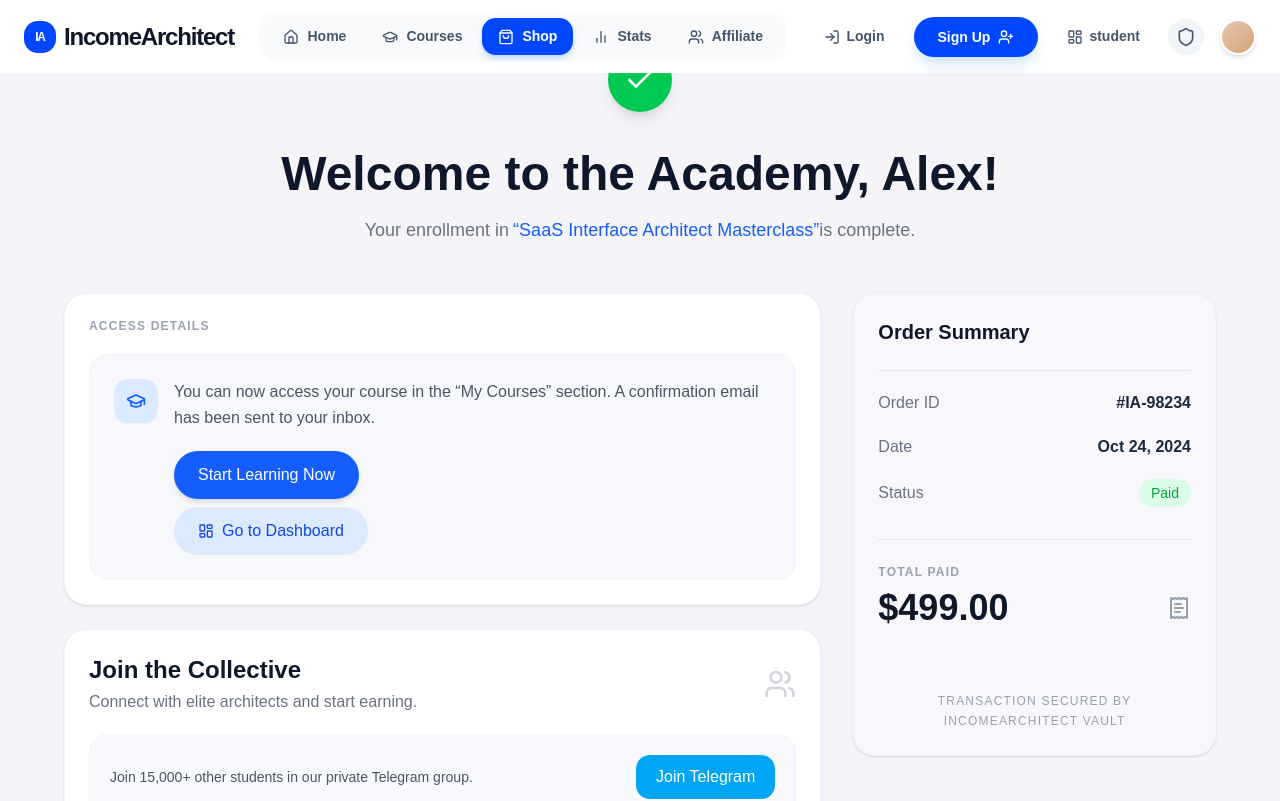
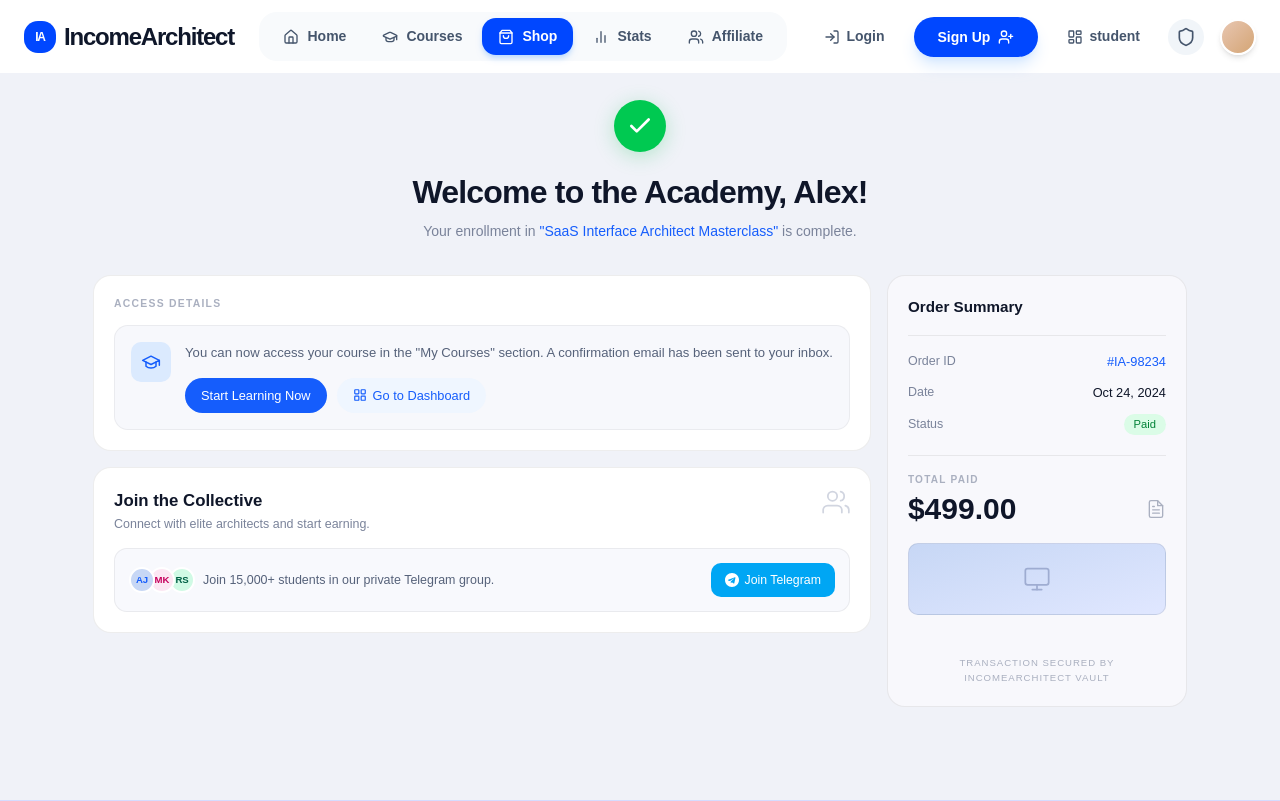
Before and after one commit to aftabfarhanarko/Course-Selling-Platform, a Next.js app: page /shop in a window 1280 px wide. Shown: the top 801 px of the page. Built offline with nearby package versions, Linux system fonts and the light colour scheme; a web font is replaced by a local one.

Commit message:
update shop cart

```diff
--- a/src/app/shop/page.tsx
+++ b/src/app/shop/page.tsx
@@ -1,13 +1,6 @@
 "use client";
 
 import { useState } from "react";
-import {
-  Check,
-  GraduationCap,
-  LayoutDashboard,
-  Users,
-  ReceiptText,
-} from "lucide-react";
 import Link from "next/link";
 
 const enrollments = [
@@ -26,158 +19,175 @@
   const [selectedEnrollment] = useState(enrollments[0]);
 
   return (
-    <div className="min-h-screen bg-[#f5f5f9] px-4 sm:px-6 lg:px-8 py-8 sm:py-12">
-      <div className="w-full max-w-6xl mx-auto">
-        {/* Success Icon */}
-        <div className="flex justify-center mb-6 sm:mb-8">
-          <div className="w-14 h-14 sm:w-16 sm:h-16 rounded-full bg-green-500 flex items-center justify-center shadow-lg">
-            <Check className="w-7 h-7 sm:w-8 sm:h-8 text-white" />
+    <div className="min-h-screen bg-[#f0f2f8] flex items-start justify-center px-4 py-10 font-sans">
+      <div className="mt-15 max-w-7xl mx-auto">
+
+        {/* Check Icon */}
+        <div className="flex justify-center mb-5">
+          <div className="w-[52px] h-[52px] rounded-full bg-green-500 flex items-center justify-center shadow-[0_4px_20px_rgba(34,197,94,0.28)]">
+            <svg width="26" height="26" viewBox="0 0 24 24" fill="none" stroke="#fff" strokeWidth="2.5" strokeLinecap="round" strokeLinejoin="round">
+              <polyline points="20 6 9 17 4 12" />
+            </svg>
           </div>
         </div>
 
         {/* Heading */}
-        <div className="text-center mb-8 sm:mb-12 px-2">
-          <h1 className="text-2xl sm:text-3xl md:text-4xl lg:text-5xl font-bold text-slate-900 leading-tight">
+        <div className="text-center mb-8">
+          <h1 className="text-2xl sm:text-3xl md:text-[2rem] font-semibold text-[#0f1629] leading-tight tracking-tight">
             Welcome to the Academy, {selectedEnrollment.userName}!
           </h1>
-          <p className="mt-3 text-sm sm:text-base md:text-lg text-gray-500 max-w-2xl mx-auto leading-relaxed">
-            Your enrollment in
-            <span className="text-blue-600 font-medium ml-1">
-              “{selectedEnrollment.courseTitle}”
-            </span>
+          <p className="mt-2 text-xs sm:text-sm text-[#7a839a] font-normal leading-relaxed">
+            Your enrollment in{" "}
+            <span className="text-blue-600 font-medium">
+              &quot;{selectedEnrollment.courseTitle}&quot;
+            </span>{" "}
             is complete.
           </p>
         </div>
 
-        {/* Responsive Grid */}
-        <div className="grid grid-cols-1 lg:grid-cols-3 gap-6 lg:gap-8">
-          {/* Left Section */}
-          <div className="lg:col-span-2 space-y-6 order-2 lg:order-1">
-            {/* Access Details */}
-            <div className="bg-white rounded-2xl sm:rounded-3xl p-4 sm:p-6 shadow-sm border border-gray-100">
-              <p className="text-xs font-semibold tracking-widest text-gray-400 uppercase mb-4 sm:mb-5">
+        {/* Grid */}
+        <div className="grid grid-cols-1 lg:grid-cols-[1fr_300px] gap-4">
+
+          {/* Left Column */}
+          <div className="flex flex-col gap-4 order-2 lg:order-1">
+
+            {/* Access Details Card */}
+            <div className="bg-white rounded-[18px] p-5 border border-black/[0.07]">
+              <p className="text-[0.65rem] font-semibold tracking-[0.12em] text-[#aab0c0] uppercase mb-3.5">
                 Access Details
               </p>
-
-              <div className="bg-[#f7f8fc] rounded-2xl p-4 sm:p-6 border border-gray-100">
-                <div className="flex flex-col sm:flex-row gap-4 items-start">
-                  <div className="w-10 h-10 sm:w-11 sm:h-11 rounded-xl bg-blue-100 flex items-center justify-center shrink-0">
-                    <GraduationCap className="w-5 h-5 text-blue-600" />
+              <div className="bg-[#f7f8fc] rounded-[14px] p-4 border border-black/[0.05] flex gap-3.5 items-start">
+                <div className="w-10 h-10 rounded-[10px] bg-blue-100 flex items-center justify-center shrink-0 text-blue-600">
+                  <svg width="20" height="20" viewBox="0 0 24 24" fill="none" stroke="currentColor" strokeWidth="1.8" strokeLinecap="round" strokeLinejoin="round">
+                    <path d="M22 10v6M2 10l10-5 10 5-10 5z" />
+                    <path d="M6 12v5c3 3 9 3 12 0v-5" />
+                  </svg>
                 </div>
-
-                  <div className="w-full">
-                    <p className="text-sm sm:text-base text-gray-600 leading-relaxed">
-                      You can now access your course in the “My Courses”
-                      section. A confirmation email has been sent to your inbox.
+                <div>
+                  <p className="text-[0.82rem] text-[#56627a] leading-relaxed">
+                    You can now access your course in the &quot;My Courses&quot; section. A confirmation email has been sent to your inbox.
                   </p>
-
-                    {/* Buttons responsive */}
-                    <div className=" flex-col sm:flex-row gap-3 mt-5 w-full">
+                  <div className="flex flex-wrap gap-2.5 mt-3.5">
                     <Link
                       href={`/shop/shopCard?id=${selectedEnrollment.id}&price=${selectedEnrollment.price}&title=${encodeURIComponent(selectedEnrollment.courseTitle)}`}
-                        className="w-full sm:w-auto"
+                      className="inline-flex items-center px-4 py-2 rounded-full bg-blue-600 text-white text-[0.8rem] font-medium hover:scale-[1.02] hover:shadow-[0_4px_14px_rgba(37,99,235,0.3)] transition-all duration-150 no-underline"
                     >
-                        <button className="w-full sm:w-auto px-6  py-3 rounded-full bg-blue-600 text-white font-medium shadow-md hover:scale-[1.02] transition">
                       Start Learning Now
-                        </button>
                     </Link>
-
                     <Link
                       href="/student/dashboard"
-                        className="w-full sm:w-auto  md:mt-0"
+                      className="inline-flex items-center gap-1.5 px-4 py-2 rounded-full bg-blue-50 text-blue-600 text-[0.8rem] font-medium hover:bg-blue-100 transition-colors duration-150 no-underline"
                     >
-                        <button className="w-full mt-4 sm:w-auto px-6 md:mt-2 py-3 rounded-full bg-blue-100 text-blue-700 font-medium hover:bg-blue-200 transition flex items-center justify-center gap-2">
-                          <LayoutDashboard className="w-4 h-4" />
+                      <svg width="14" height="14" viewBox="0 0 24 24" fill="none" stroke="currentColor" strokeWidth="2" strokeLinecap="round" strokeLinejoin="round">
+                        <rect x="3" y="3" width="7" height="7" rx="1" />
+                        <rect x="14" y="3" width="7" height="7" rx="1" />
+                        <rect x="3" y="14" width="7" height="7" rx="1" />
+                        <rect x="14" y="14" width="7" height="7" rx="1" />
+                      </svg>
                       Go to Dashboard
-                        </button>
                     </Link>
                   </div>
                 </div>
               </div>
             </div>
+
+            {/* Community Card */}
+            <div className="bg-white rounded-[18px] p-5 border border-black/[0.07]">
+              <div className="flex justify-between items-start mb-3.5">
+                <div>
+                  <h3 className="text-[1.05rem] font-semibold text-[#0f1629]">Join the Collective</h3>
+                  <p className="text-[0.78rem] text-[#7a839a] mt-0.5">Connect with elite architects and start earning.</p>
                 </div>
-
-            {/* Community Section */}
-            <div className="bg-white rounded-2xl sm:rounded-3xl p-4 sm:p-6 shadow-sm border border-gray-100">
-              <div className="flex flex-col sm:flex-row sm:items-center sm:justify-between gap-4 mb-5">
-                <div>
-                  <h3 className="text-xl sm:text-2xl font-bold text-slate-900">
-                    Join the Collective
-                  </h3>
-                  <p className="text-sm sm:text-base text-gray-500 mt-1">
-                    Connect with elite architects and start earning.
-                  </p>
+                <svg width="28" height="28" viewBox="0 0 24 24" fill="none" stroke="#d1d5e0" strokeWidth="1.5" strokeLinecap="round" strokeLinejoin="round">
+                  <path d="M17 21v-2a4 4 0 0 0-4-4H5a4 4 0 0 0-4 4v2" />
+                  <circle cx="9" cy="7" r="4" />
+                  <path d="M23 21v-2a4 4 0 0 0-3-3.87" />
+                  <path d="M16 3.13a4 4 0 0 1 0 7.75" />
+                </svg>
               </div>
-                <Users className="text-gray-300 w-7 h-7 sm:w-8 sm:h-8" />
+              <div className="bg-[#f8f9fd] rounded-[13px] border border-black/[0.06] p-3.5 flex flex-wrap justify-between items-center gap-3">
+                <div className="flex items-center gap-2 flex-wrap">
+                  {/* Avatar Stack */}
+                  <div className="flex">
+                    <div className="w-[26px] h-[26px] rounded-full border-2 border-white bg-[#c7d7f5] flex items-center justify-center text-[0.6rem] font-semibold text-blue-600 -mr-1.5 z-30">AJ</div>
+                    <div className="w-[26px] h-[26px] rounded-full border-2 border-white bg-pink-100 flex items-center justify-center text-[0.6rem] font-semibold text-pink-700 -mr-1.5 z-20">MK</div>
+                    <div className="w-[26px] h-[26px] rounded-full border-2 border-white bg-emerald-100 flex items-center justify-center text-[0.6rem] font-semibold text-emerald-800 z-10">RS</div>
                   </div>
-
-              <div className="bg-[#f8f9fd] border border-gray-100 rounded-2xl p-4 sm:p-5 flex flex-col sm:flex-row gap-4 sm:items-center sm:justify-between">
-                <p className="text-sm text-gray-600 leading-relaxed">
-                  Join 15,000+ other students in our private Telegram group.
-                </p>
-
+                  <p className="text-[0.78rem] text-[#56627a]">Join 15,000+ students in our private Telegram group.</p>
+                </div>
                 <Link
                   href="https://t.me"
                   target="_blank"
                   rel="noopener noreferrer"
+                  className="inline-flex items-center gap-1.5 px-3.5 py-2 rounded-[10px] bg-sky-500 text-white text-[0.77rem] font-medium hover:opacity-90 transition-opacity duration-150 whitespace-nowrap no-underline"
                 >
-                  <button className="w-full cursor-pointer sm:w-auto bg-sky-500 text-white px-5 py-2.5 rounded-xl font-medium hover:opacity-90 transition">
+                  <svg width="14" height="14" viewBox="0 0 24 24" fill="currentColor">
+                    <path d="M12 0C5.373 0 0 5.373 0 12s5.373 12 12 12 12-5.373 12-12S18.627 0 12 0zm5.894 8.221l-1.97 9.28c-.145.658-.537.818-1.084.508l-3-2.21-1.447 1.394c-.16.16-.295.295-.605.295l.213-3.053 5.56-5.023c.242-.213-.054-.333-.373-.12l-6.871 4.326-2.962-.924c-.643-.204-.657-.643.136-.953l11.57-4.461c.537-.194 1.006.131.833.941z" />
+                  </svg>
                   Join Telegram
-                  </button>
                 </Link>
               </div>
             </div>
+
           </div>
 
-          {/* Right Section */}
-          <div className="bg-[#f8f8fc] rounded-2xl sm:rounded-3xl p-4 sm:p-6 shadow-sm border border-gray-100 h-fit order-1 lg:order-2">
-            <h3 className="text-lg sm:text-xl font-semibold text-slate-900 mb-5 sm:mb-6">
-              Order Summary
-            </h3>
+          {/* Right Column — Order Summary */}
+          <div className="order-1 lg:order-2">
+            <div className="bg-[#f8f8fc] rounded-[18px] p-5 border border-black/[0.07] h-fit">
+              <h3 className="text-[0.95rem] font-semibold text-[#0f1629] mb-4">Order Summary</h3>
 
-            <div className="space-y-4 sm:space-y-5 border-t pt-5">
-              <Row label="Order ID" value={selectedEnrollment.orderId} />
-              <Row label="Date" value={selectedEnrollment.date} />
-
-              <div className="flex justify-between items-center gap-4">
-                <span className="text-gray-500 text-sm sm:text-base">
-                  Status
-                </span>
-                <span className="text-green-600 bg-green-100 px-3 py-1 rounded-full text-xs sm:text-sm font-medium">
+              <div className="border-t border-black/[0.07] pt-4 flex flex-col gap-3">
+                <div className="flex justify-between items-center">
+                  <span className="text-[0.78rem] text-[#7a839a]">Order ID</span>
+                  <span className="text-[0.8rem] font-medium text-blue-600">{selectedEnrollment.orderId}</span>
+                </div>
+                <div className="flex justify-between items-center">
+                  <span className="text-[0.78rem] text-[#7a839a]">Date</span>
+                  <span className="text-[0.8rem] font-medium text-[#0f1629]">{selectedEnrollment.date}</span>
+                </div>
+                <div className="flex justify-between items-center">
+                  <span className="text-[0.78rem] text-[#7a839a]">Status</span>
+                  <span className="text-[0.7rem] font-medium text-green-700 bg-green-100 px-2.5 py-0.5 rounded-full">
                     {selectedEnrollment.status}
                   </span>
                 </div>
               </div>
 
-            <div className="border-t mt-6 sm:mt-8 pt-5 sm:pt-6">
-              <p className="text-xs tracking-widest text-gray-400 font-semibold mb-2">
-                TOTAL PAID
+              <div className="border-t border-black/[0.07] mt-5 pt-4">
+                <p className="text-[0.63rem] tracking-[0.12em] uppercase text-[#aab0c0] font-semibold mb-1">
+                  Total Paid
                 </p>
-              <div className="flex items-center justify-between gap-3">
-                <h2 className="text-2xl sm:text-3xl md:text-4xl font-bold text-slate-900 break-words">
+                <div className="flex items-center justify-between">
+                  <span className="text-2xl sm:text-3xl font-semibold text-[#0f1629]">
                     {selectedEnrollment.price}
-                </h2>
-                <ReceiptText className="w-5 h-5 sm:w-6 sm:h-6 text-gray-400 shrink-0" />
+                  </span>
+                  <svg width="20" height="20" viewBox="0 0 24 24" fill="none" stroke="#aab0c0" strokeWidth="1.6" strokeLinecap="round" strokeLinejoin="round">
+                    <path d="M14 2H6a2 2 0 0 0-2 2v16a2 2 0 0 0 2 2h12a2 2 0 0 0 2-2V8z" />
+                    <polyline points="14 2 14 8 20 8" />
+                    <line x1="16" y1="13" x2="8" y2="13" />
+                    <line x1="16" y1="17" x2="8" y2="17" />
+                    <polyline points="10 9 9 9 8 9" />
+                  </svg>
                 </div>
               </div>
 
-            <p className="text-[10px] sm:text-xs text-center tracking-widest text-gray-400 mt-10 sm:mt-16 uppercase leading-relaxed">
-              Transaction secured by IncomeArchitect Vault
+              {/* Preview placeholder */}
+              <div className="mt-4 rounded-[10px] overflow-hidden border border-black/[0.08] h-[72px] flex items-center justify-center bg-gradient-to-br from-[#c7d7f5] to-[#e0e7ff]">
+                <svg width="28" height="28" viewBox="0 0 24 24" fill="none" stroke="#6b7baa" strokeWidth="1.5" strokeLinecap="round" strokeLinejoin="round" className="opacity-50">
+                  <rect x="2" y="3" width="20" height="14" rx="2" />
+                  <line x1="8" y1="21" x2="16" y2="21" />
+                  <line x1="12" y1="17" x2="12" y2="21" />
+                </svg>
+              </div>
+
+              <p className="text-[0.6rem] tracking-[0.1em] uppercase text-[#aab0c0] text-center mt-10 leading-relaxed">
+                Transaction secured by<br />IncomeArchitect Vault
               </p>
             </div>
+          </div>
+
         </div>
       </div>
     </div>
   );
 }
-
-function Row({ label, value }: { label: string; value: string }) {
-  return (
-    <div className="flex justify-between items-center gap-4">
-      <span className="text-gray-500 text-sm sm:text-base">{label}</span>
-      <span className="font-semibold text-slate-800 text-sm sm:text-base text-right">
-        {value}
-      </span>
-    </div>
-  );
-}
```
Lines whose indentation alone changed are shown as unchanged.
